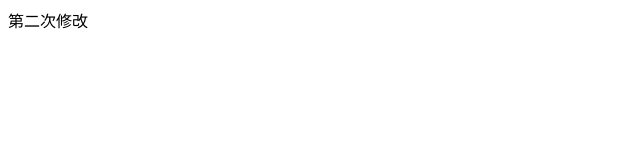
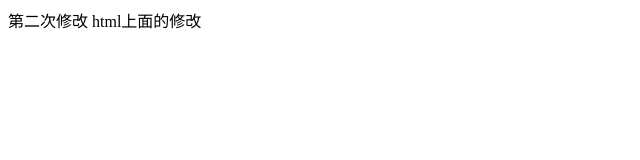
Before and after one commit to helloshengougou/lianxi, a plain HTML site: page index.html in a window 1280 px wide. Shown: the whole page, without its empty margins (0-640 px from the left). Drawn offline with Linux system fonts and the light colour scheme.

Commit message:
修改index.html

```diff
--- a/index.html
+++ b/index.html
@@ -8,5 +8,6 @@
 </head>
 <body>
     第二次修改
+    html上面的修改
 </body>
 </html>
```
